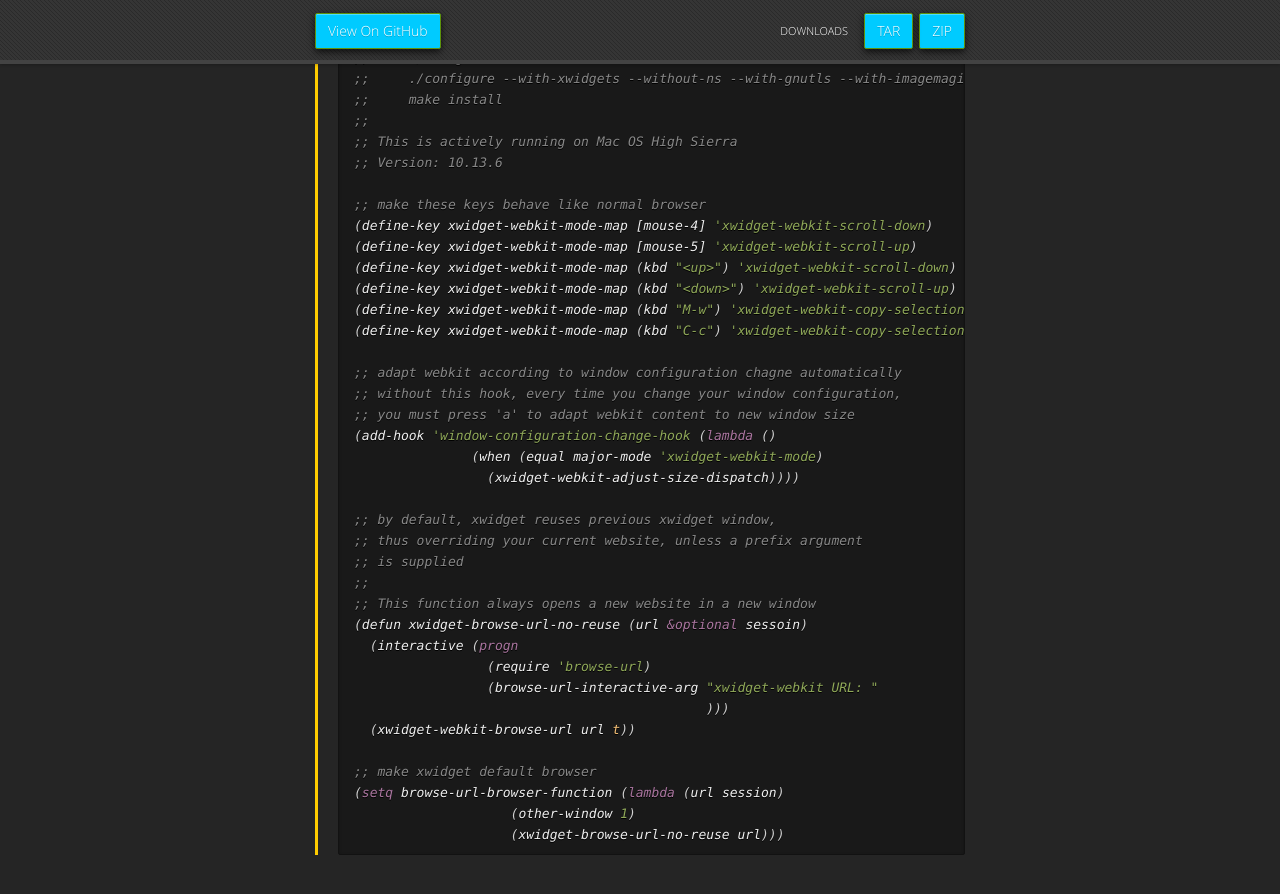
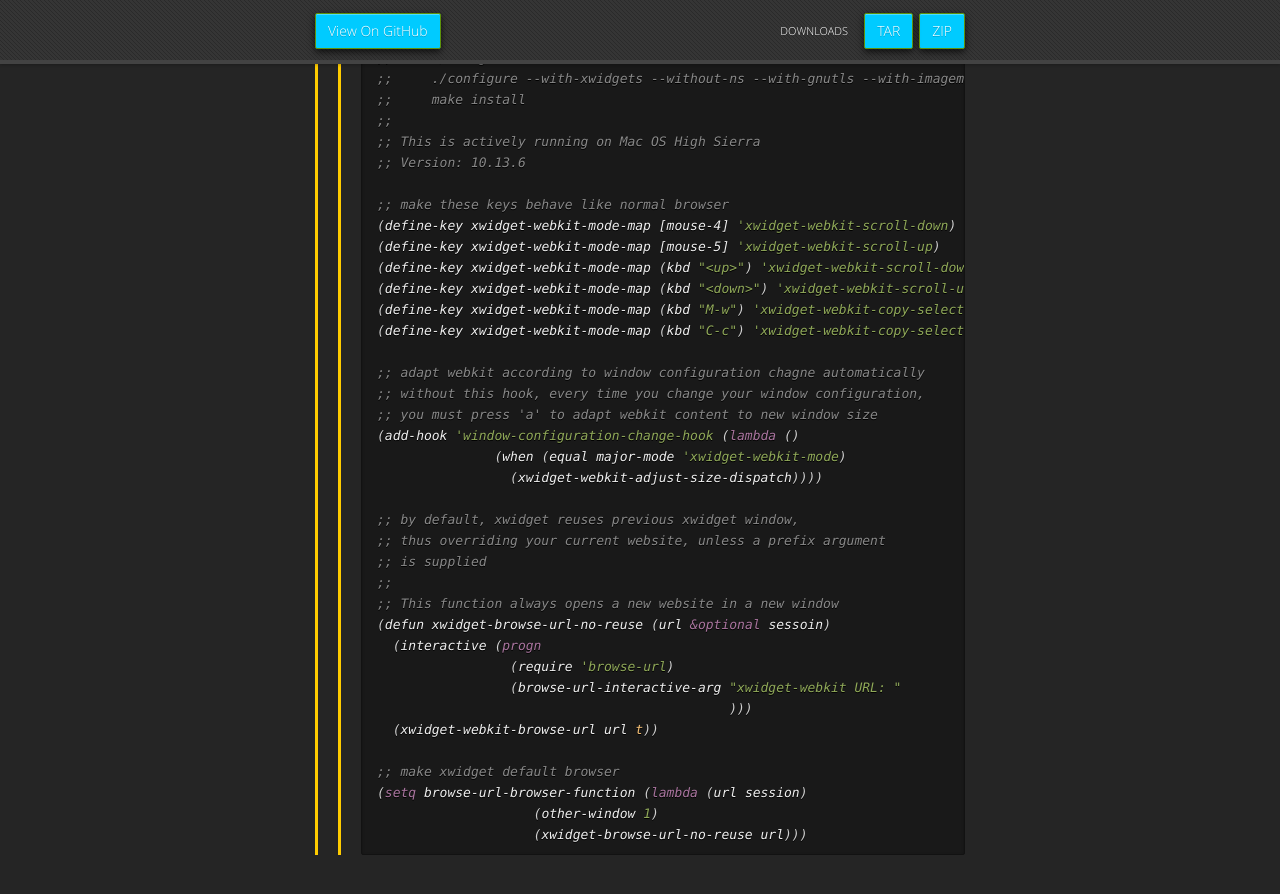
Before and after one commit to jcook3701/emacs_configuration, a Jekyll site: the page built from docs/index.md, in a window 1280 px wide and 900 px high, scrolled down 2244 px. Shown: the top 894 px of the window. Built offline with Jekyll 4.4.1, drawn with Linux system fonts in a browser that asks for light colours; our own code applies the rules of GitHub Pages for plain Markdown files.

````diff
--- a/docs/index.md
+++ b/docs/index.md
@@ -15,124 +15,122 @@ layout: default
 >> [Link: Emacs 25.3 with-xwidget](./tutorials/emacs-25-with-xwidget.html).
 
 # Init File Breakdown
-
-## Bash Configuration
->### Auto Complete
->> This allows for alias in the bashrc file to be auto completed inside of Emacs shell.
+> ## Bash Configuration
+>> ### Auto Complete
+>>> This allows for alias in the bashrc file to be auto completed inside of Emacs shell.
+>>> ```elisp
+>>> ;; bash-completion
+>>> (autoload 'bash-completion-dynamic-complete
+>>>   "bash-completion"
+>>>   "BASH completion hook")
+>>> (add-hook 'shell-dynamic-complete-functions
+>>> 	  'bash-completion-dynamic-complete)
+>>> ```
+>>
+>> ### emacsclient
+>>> ```elisp
+>>> ;; Shell Feature - Allows ability to open emacs inside of emacs bash
+>>> (server-start)
+>>> (setq server-socket-dir "~/tmp/emacs1000/server")
+>>> ```
+>>> This below bash function is added to my bashrc file and allows the user to send an already open Emacs window a new buffer.
+>>> It works from inside an Emacs "shell" and from a regular bash terminal.
+>>> ```bash
+>>> function run_emacs
+>>> {
+>>>     emacsclient "$1" &
+>>> }
+>>> ```
+>
+> ## Python Configuration
+>>
 >> ```elisp
->> ;; bash-completion
->> (autoload 'bash-completion-dynamic-complete
->>   "bash-completion"
->>   "BASH completion hook")
->> (add-hook 'shell-dynamic-complete-functions
->> 	  'bash-completion-dynamic-complete)
+>> ;; ------- Python Packages for Emacs ------- ;;
+>> ;; virtualenvwrapper
+>> ;;(require 'virtualenvwrapper)
+>> ;;(setq venv-location "/Users/jared3701/Documents/College/5th_year/seniorProject/gitHub/supreme_bot")
+>>
+>> ;; elpy
+>> (elpy-enable)
+>> (setq elpy-rpc-backend "jedi")
+>>
+>> ;;-------------------------------;;
+>> ;; Custom Setup for python shell ;;
+>> ;;-------------------------------;;
+>> ;;Run python and pop-up its shell.
+>> ;; Kill process to solve the reload modules problem.
+>> (defun my-python-shell-run ()
+>>   (interactive)
+>>   (when (get-buffer-process "*Python*")
+>>     (set-process-query-on-exit-flag (get-buffer-process "*Python*") nil)
+>>     (kill-process (get-buffer-process "*Python*"))
+>>     ;; if you want to clean the buffer too.
+>>     ;; (kill-buffer "*Python*")
+>>     ;; Not so fast!
+>>     (sleep-for 0.5))
+>>   (run-python (python-shell-parse-command) nil nil)
+>>   (elpy-shell-send-buffer t)
+>>   ;; Pop a new window only if shell isn't visible
+>>   ;; in any frame.
+>>   (unless (get-buffer-window "*Python*" t)
+>>     (elpy-shell-switch-to-shell)))
+>>
+>> (defun my-python-shell-run-region ()
+>>   (interactive)
+>>   (python-shell-send-region (region-beginning) (region-end))
+>>   (python-shell-switch-to-shell))
+>>
+>> (eval-after-load 'elpy
+>>   `(progn
+>>     (message "python cfg has finished loading")
+>>     (define-key elpy-mode-map (kbd "C-c C-c") 'my-python-shell-run)
+>>     (define-key elpy-mode-map (kbd "C-c C-r") 'my-python-shell-run-region)
+>>     (define-key elpy-mode-map (kbd "C-c f") 'python-eldoc-at-point)))
 >> ```
 >
->### emacsclient
+> ## xwidget-webkit-browse-url Configuration
 >>
 >> ```elisp
->> ;; Shell Feature - Allows ability to open emacs inside of emacs bash
->> (server-start)
->> (setq server-socket-dir "~/tmp/emacs1000/server")
+>> ;; Live Testing for Emacs run on XQartz
+>> ;; Version: Emacs 25.3
+>> ;; Built with:
+>> ;;
+>> ;;     ./autogen.sh all
+>> ;;     ./configure --with-xwidgets --without-ns --with-gnutls --with-imagemagick --without-dbus --with-x
+>> ;;     make install
+>> ;;
+>> ;; This is actively running on Mac OS High Sierra
+>> ;; Version: 10.13.6
+>>
+>> ;; make these keys behave like normal browser
+>> (define-key xwidget-webkit-mode-map [mouse-4] 'xwidget-webkit-scroll-down)
+>> (define-key xwidget-webkit-mode-map [mouse-5] 'xwidget-webkit-scroll-up)
+>> (define-key xwidget-webkit-mode-map (kbd "<up>") 'xwidget-webkit-scroll-down)
+>> (define-key xwidget-webkit-mode-map (kbd "<down>") 'xwidget-webkit-scroll-up)
+>> (define-key xwidget-webkit-mode-map (kbd "M-w") 'xwidget-webkit-copy-selection-as-kill)
+>> (define-key xwidget-webkit-mode-map (kbd "C-c") 'xwidget-webkit-copy-selection-as-kill)
+>>
+>> ;; adapt webkit according to window configuration chagne automatically
+>> ;; without this hook, every time you change your window configuration,
+>> ;; you must press 'a' to adapt webkit content to new window size
+>> (add-hook 'window-configuration-change-hook (lambda ()
+>>                (when (equal major-mode 'xwidget-webkit-mode)
+>>                  (xwidget-webkit-adjust-size-dispatch))))
+>>
+>> ;; by default, xwidget reuses previous xwidget window,
+>> ;; thus overriding your current website, unless a prefix argument
+>> ;; is supplied
+>> ;;
+>> ;; This function always opens a new website in a new window
+>> (defun xwidget-browse-url-no-reuse (url &optional sessoin)
+>>   (interactive (progn
+>>                  (require 'browse-url)
+>>                  (browse-url-interactive-arg "xwidget-webkit URL: "
+>>                                              )))
+>>   (xwidget-webkit-browse-url url t))
+>>
+>> ;; make xwidget default browser
+>> (setq browse-url-browser-function (lambda (url session)
+>>                     (other-window 1)
+>>                     (xwidget-browse-url-no-reuse url)))
 >> ```
->> This below bash function is added to my bashrc file and allows the user to send an already open Emacs window a new buffer.
->> It works from inside an Emacs "shell" and from a regular bash terminal.
->> ```bash
->> function run_emacs
->> {
->>     emacsclient "$1" &
->> }
->> ```
-
-## Python Configuration
->
-> ```elisp
-> ;; ------- Python Packages for Emacs ------- ;;
-> ;; virtualenvwrapper
-> ;;(require 'virtualenvwrapper)
-> ;;(setq venv-location "/Users/jared3701/Documents/College/5th_year/seniorProject/gitHub/supreme_bot")
->
-> ;; elpy
-> (elpy-enable)
-> (setq elpy-rpc-backend "jedi")
->
-> ;;-------------------------------;;
-> ;; Custom Setup for python shell ;;
-> ;;-------------------------------;;
-> ;;Run python and pop-up its shell.
-> ;; Kill process to solve the reload modules problem.
-> (defun my-python-shell-run ()
->   (interactive)
->   (when (get-buffer-process "*Python*")
->     (set-process-query-on-exit-flag (get-buffer-process "*Python*") nil)
->     (kill-process (get-buffer-process "*Python*"))
->     ;; if you want to clean the buffer too.
->     ;; (kill-buffer "*Python*")
->     ;; Not so fast!
->     (sleep-for 0.5))
->   (run-python (python-shell-parse-command) nil nil)
->   (elpy-shell-send-buffer t)
->   ;; Pop a new window only if shell isn't visible
->   ;; in any frame.
->   (unless (get-buffer-window "*Python*" t)
->     (elpy-shell-switch-to-shell)))
->
-> (defun my-python-shell-run-region ()
->   (interactive)
->   (python-shell-send-region (region-beginning) (region-end))
->   (python-shell-switch-to-shell))
->
-> (eval-after-load 'elpy
->   `(progn
->     (message "python cfg has finished loading")
->     (define-key elpy-mode-map (kbd "C-c C-c") 'my-python-shell-run)
->     (define-key elpy-mode-map (kbd "C-c C-r") 'my-python-shell-run-region)
->     (define-key elpy-mode-map (kbd "C-c f") 'python-eldoc-at-point)))
-> ```
-
-## xwidget-webkit-browse-url Configuration
->
-> ```elisp
-> ;; Live Testing for Emacs run on XQartz
-> ;; Version: Emacs 25.3
-> ;; Built with:
-> ;;
-> ;;     ./autogen.sh all
-> ;;     ./configure --with-xwidgets --without-ns --with-gnutls --with-imagemagick --without-dbus --with-x
-> ;;     make install
-> ;;
-> ;; This is actively running on Mac OS High Sierra
-> ;; Version: 10.13.6
->
-> ;; make these keys behave like normal browser
-> (define-key xwidget-webkit-mode-map [mouse-4] 'xwidget-webkit-scroll-down)
-> (define-key xwidget-webkit-mode-map [mouse-5] 'xwidget-webkit-scroll-up)
-> (define-key xwidget-webkit-mode-map (kbd "<up>") 'xwidget-webkit-scroll-down)
-> (define-key xwidget-webkit-mode-map (kbd "<down>") 'xwidget-webkit-scroll-up)
-> (define-key xwidget-webkit-mode-map (kbd "M-w") 'xwidget-webkit-copy-selection-as-kill)
-> (define-key xwidget-webkit-mode-map (kbd "C-c") 'xwidget-webkit-copy-selection-as-kill)
->
-> ;; adapt webkit according to window configuration chagne automatically
-> ;; without this hook, every time you change your window configuration,
-> ;; you must press 'a' to adapt webkit content to new window size
-> (add-hook 'window-configuration-change-hook (lambda ()
->                (when (equal major-mode 'xwidget-webkit-mode)
->                  (xwidget-webkit-adjust-size-dispatch))))
->
-> ;; by default, xwidget reuses previous xwidget window,
-> ;; thus overriding your current website, unless a prefix argument
-> ;; is supplied
-> ;;
-> ;; This function always opens a new website in a new window
-> (defun xwidget-browse-url-no-reuse (url &optional sessoin)
->   (interactive (progn
->                  (require 'browse-url)
->                  (browse-url-interactive-arg "xwidget-webkit URL: "
->                                              )))
->   (xwidget-webkit-browse-url url t))
->
-> ;; make xwidget default browser
-> (setq browse-url-browser-function (lambda (url session)
->                     (other-window 1)
->                     (xwidget-browse-url-no-reuse url)))
-> ```
````
